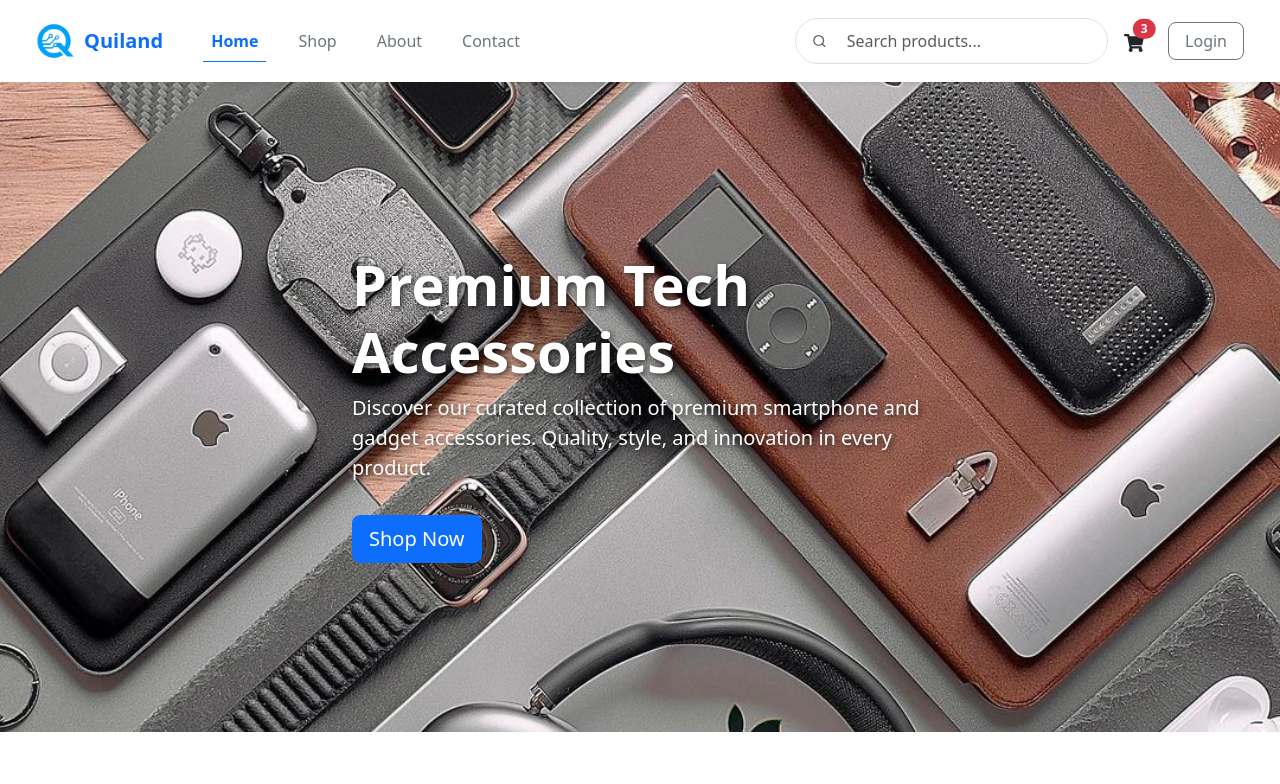
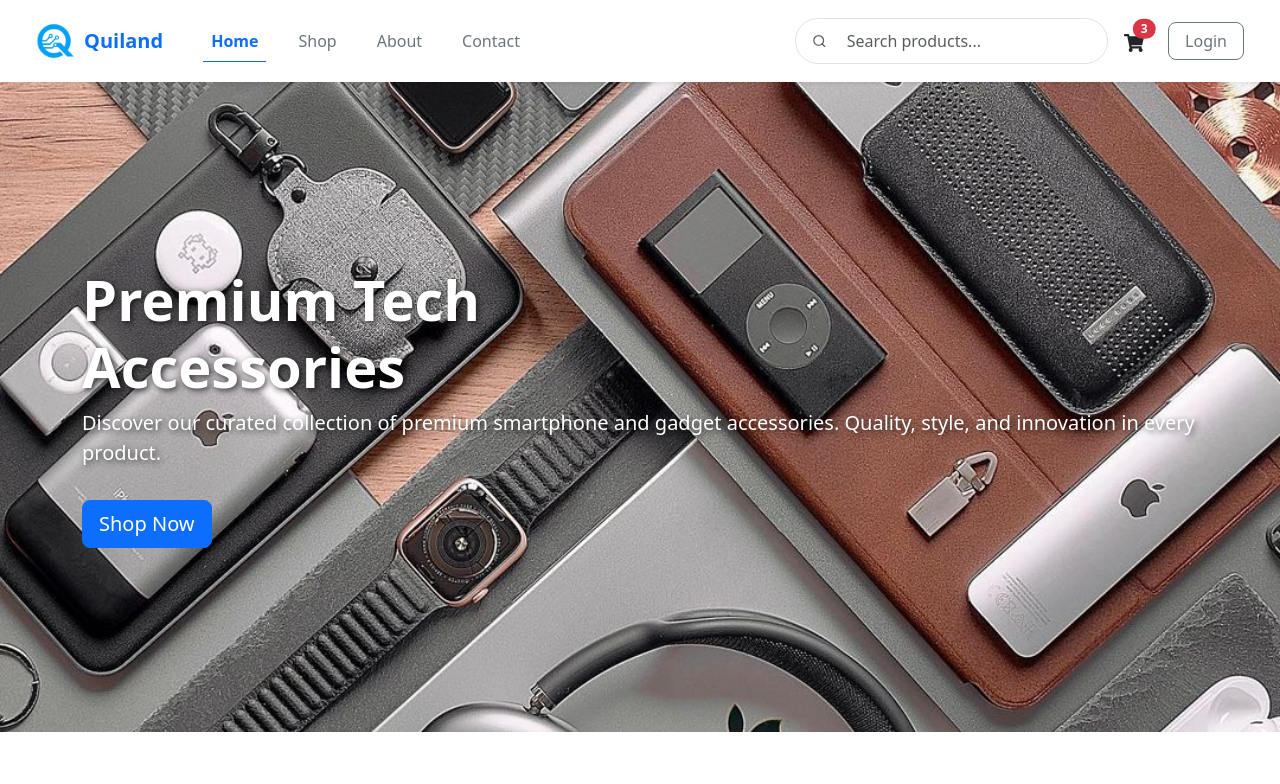
Before and after one commit to quiland15/gagnetic-frontend, a React (Vite) app: page / in a window 1280 px wide. Shown: the top 784 px of the page. Built offline with nearby package versions, Linux system fonts and the light colour scheme.

Commit message:
make hero banner

```diff
--- a/src/pages/home.jsx
+++ b/src/pages/home.jsx
@@ -21,7 +21,7 @@ export default function App() {
           textAlign: 'left'
         }}
       >
-        <div className="container" style={{ maxWidth: '600px'}}>
+        <div className="container">
           <h1 className="display-4 fw-bold" style={{ textShadow: '2px 2px 6px rgba(0,0,0,0.7)' }}>Premium Tech <br />Accessories</h1>
           <p className="lead" style={{ textShadow: '2px 2px 6px rgba(0,0,0,0.7)' }}>Discover our curated collection of premium smartphone and gadget accessories. Quality, style, and innovation in every product.</p>
           <button className="btn btn-primary btn-lg mt-3">Shop Now</button>
```
